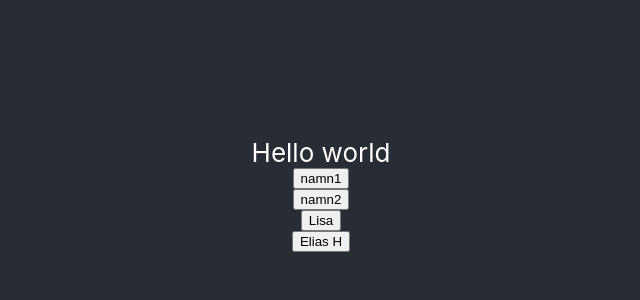
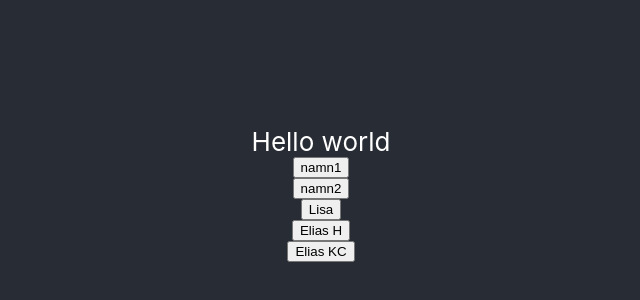
Before and after one commit to eliaskc/Nokia3310-DAT257, a React (Create React App) app in the folder src/frontend/: page / in a window 1280 px wide. Shown: the part 206-506 px from the top of the page, without its empty margins (319-959 px from the left). Built offline with nearby package versions, Linux system fonts and the light colour scheme.

Commit message:
added elias kc button

```diff
--- a/src/frontend/src/App.js
+++ b/src/frontend/src/App.js
@@ -26,6 +26,7 @@ class App extends Component {
         <button onClick={() => this.clickMe("Hello world: 2")}>namn2</button>
         <button onClick={() => this.clickMe("Hello world: 3")}>Lisa</button>
         <button onClick={() => this.clickMe("Hello world: 4")}>Elias H</button>
+        <button onClick={() => this.clickMe("Hello world: 5")}>Elias KC</button>
         </header>
       </div>
     );
```
